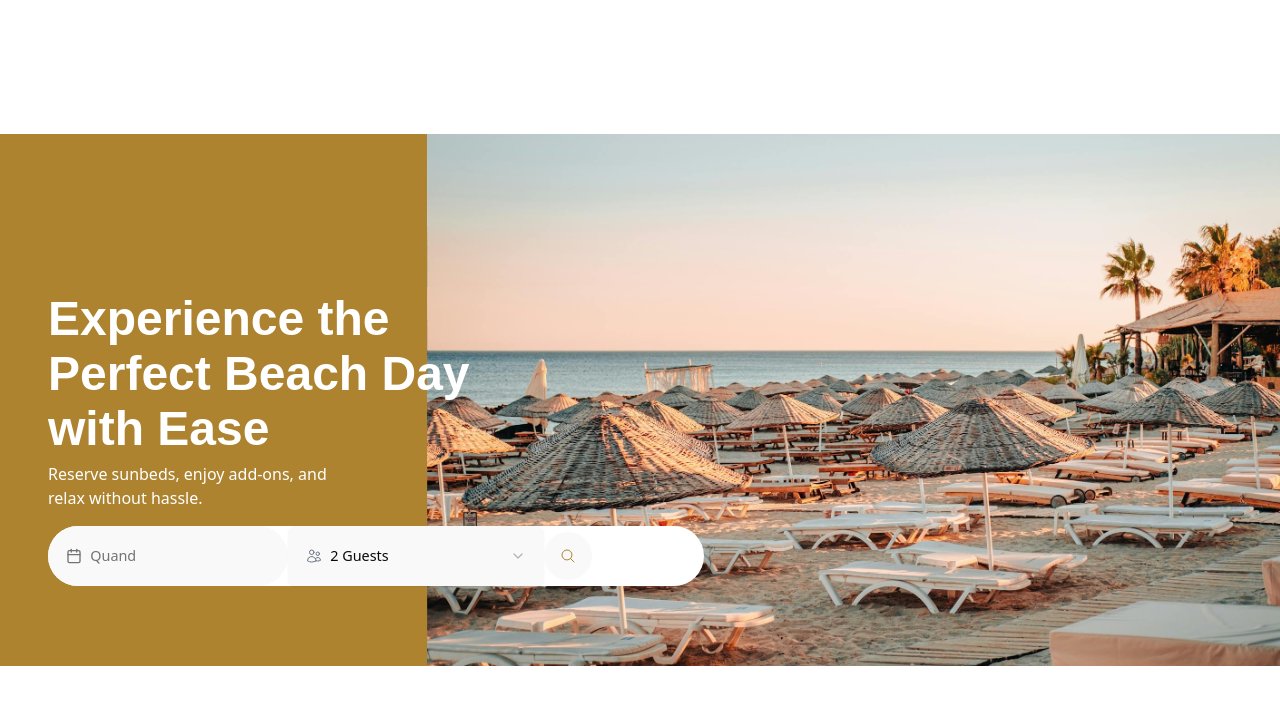
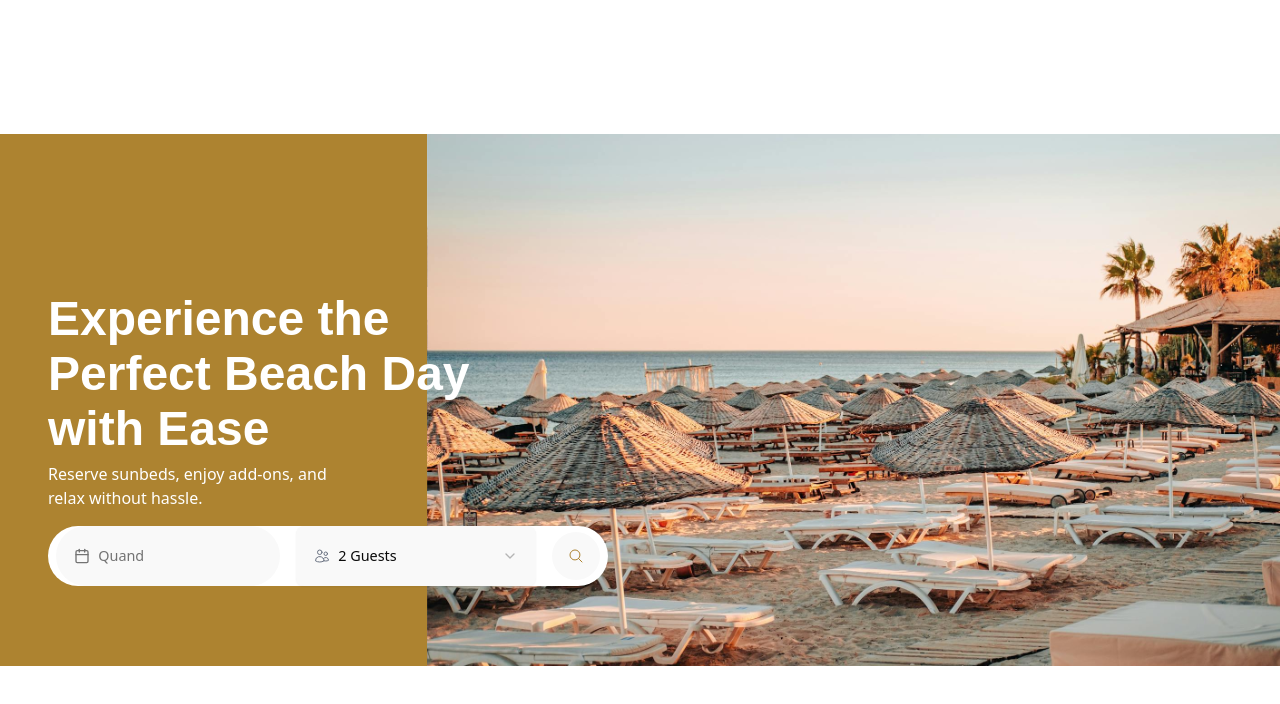
Before and after one commit to Mjkwebdev/my-shadcn-project, a React (Vite) app: page /hero in a window 1280 px wide. Shown: the top 704 px of the page. Built offline with nearby package versions, Linux system fonts and the light colour scheme.

Commit message:
Modified SearchBox

```diff
--- /dev/null
+++ b/src/MainComponent/SearchElement/SearchButton.tsx
@@ -0,0 +1,18 @@
+import { Link } from 'react-router-dom'
+import { Button } from '../../components/ui/button'
+import MagnifyingGlassIcon from '@heroicons/react/24/outline/MagnifyingGlassIcon'
+
+const SearchButton = () => {
+  return (
+   <>
+   <Link to="/search" >
+   <Button variant={"link"} className="bg-[#F8F8F5] rounded-full h-12 w-12">
+    <MagnifyingGlassIcon className="h-5 w-full text-[#AD8330]" />  </Button>
+   </Link>
+   </>
+  )
+}
+
+export default SearchButton
+
+//
--- a/src/MainComponent/SearchElement/SearchInput.tsx
+++ b/src/MainComponent/SearchElement/SearchInput.tsx
@@ -1,17 +1,15 @@
-import { Link } from "react-router-dom";
-import { Button } from "../../components/ui/button";
 import Searchbox from "./Searchbox";
+import SearchButton from "./SearchButton";
 import SelectBox from "./SelectBox";
-import { MagnifyingGlassIcon } from '@heroicons/react/24/outline'
 const SearchInput = () => {
   return (
-    <div className="absolute top-[24.5rem] left-[3rem] flex rounded-full w-[41rem] h-[3.75rem] bg-white">
+    <div className="absolute top-[24.5rem] left-[3rem] flex rounded-full w-[35rem] h-[3.75rem] bg-white justify-around">
       <Searchbox/>
        <div className="bg-white flex items-center focus:outline-none">
        <SelectBox maxGuest={9}/>
-    <Link to="/search" >
-   <Button variant={"link"} className="bg-[#F8F8F5] rounded-full h-12 w-12"> <MagnifyingGlassIcon className="h-5 w-full text-[#AD8330]" />  </Button>
-   </Link>
+        </div>
+        <div className=" flex items-center">
+      <SearchButton/>
         </div>
       </div>
   );
--- a/src/MainComponent/SearchElement/Searchbox.tsx
+++ b/src/MainComponent/SearchElement/Searchbox.tsx
@@ -19,7 +19,7 @@ const Searchbox = () => {
         <Button
           variant={"link"}
           className={cn(
-            "w-[240px] rounded-full justify-start text-left font-normal h-full",
+            "w-[14rem] rounded-full justify-start text-left font-normal h-full",
             !date && "text-muted-foreground"
           )}
         >
--- a/src/MainComponent/SearchElement/SelectBox.tsx
+++ b/src/MainComponent/SearchElement/SelectBox.tsx
@@ -19,7 +19,7 @@ const SelectBox = ({ maxGuest }: SelectProps) => {
   const guests = Array.from({ length: maxGuest }, (_, i) => i + 1);
   return (
     <Select value={selectedGuest} onValueChange={handleSelectGuest}>
-      <SelectTrigger className="w-[16rem] h-full">
+      <SelectTrigger className="w-[15rem] h-full">
         <SelectValue/>
       </SelectTrigger>
       <SelectContent>
--- a/src/Search.tsx
+++ b/src/Search.tsx
@@ -1,5 +1,12 @@
+import { Select } from "./components/ui/select"
+import Searchbox from "./MainComponent/SearchElement/Searchbox"
+
 const SearchPage = () => (
+    <>
     <div>Congrats...</div>
+    <Searchbox/>
+    <Select/>
+    </>
 )
 
 export default SearchPage
```
